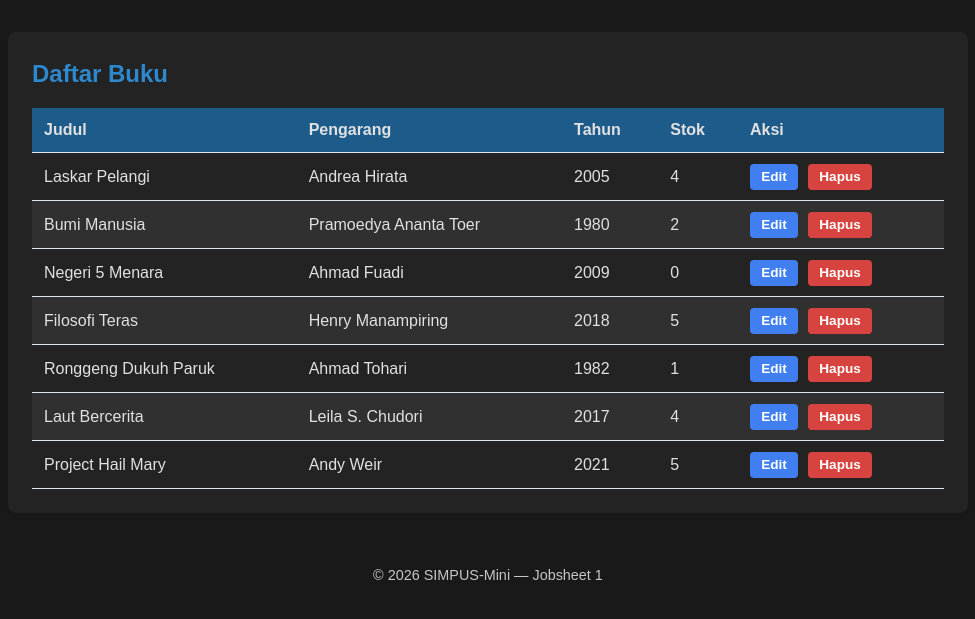
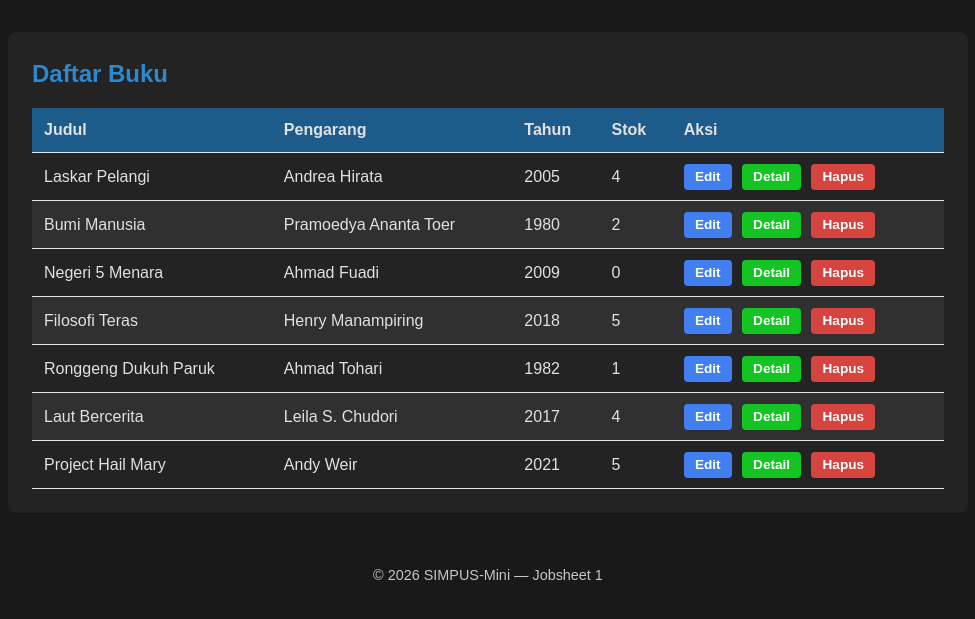
Before and after one commit to finnsz/Desain-dan-Pemrograman-Web, a PHP site: page /buku/list.html in a window 1280 px wide. Shown: the part 74-693 px from the top of the page, without its empty margins (152-1127 px from the left). Run offline with PHP 8.4, Linux system fonts and the light colour scheme.

Commit message:
update jawaban

```diff
--- a/simpus-mini/Jobsheet2/anggota/list.html
+++ b/simpus-mini/Jobsheet2/anggota/list.html
@@ -40,6 +40,7 @@
                         <td>0812xxxx</td>
                         <td>
                             <button type="button">Edit</button>
+                            <button type="button" class="btn-detail">Detail</button>
                             <button type="button">Hapus</button>
                         </td>
                     </tr>
@@ -50,6 +51,7 @@
                         <td>0813xxxx</td>
                         <td>
                             <button type="button">Edit</button>
+                            <button type="button" class="btn-detail">Detail</button>
                             <button type="button">Hapus</button>
                         </td>
                     </tr>
@@ -60,6 +62,7 @@
                         <td>0812xxxx</td>
                         <td>
                             <button type="button">Edit</button>
+                            <button type="button" class="btn-detail">Detail</button>
                             <button type="button">Hapus</button>
                         </td>
                     </tr>
--- a/simpus-mini/Jobsheet2/assets/css/style.css
+++ b/simpus-mini/Jobsheet2/assets/css/style.css
@@ -77,7 +77,7 @@ section h2 {
 /* ===== Kartu Statistik (CSS Grid) ===== */
 main section:nth-of-type(2) {
     display: grid;
-    grid-template-columns: repeat(1, 1fr);
+    grid-template-columns: repeat(4, fr);
     gap: 1rem;
 }
 
@@ -148,6 +148,12 @@ td button:last-of-type {
 
 }
 
+.btn-detail {
+    background-color: #14c423;
+    color: #fff;
+    font-weight: 700;
+}
+
 /* ===== Form ===== */
 form p {
     margin-bottom: 1rem;
--- a/simpus-mini/Jobsheet2/buku/list.html
+++ b/simpus-mini/Jobsheet2/buku/list.html
@@ -41,6 +41,7 @@
                         <td>4</td>
                         <td>
                             <button type="button">Edit</button>
+                            <button type="button" class="btn-detail">Detail</button>
                             <button type="button">Hapus</button>
                         </td>
                     </tr>
@@ -51,6 +52,7 @@
                         <td>2</td>
                         <td>
                             <button type="button">Edit</button>
+                            <button type="button" class="btn-detail">Detail</button>
                             <button type="button">Hapus</button>
                         </td>
                     </tr>
@@ -61,6 +63,7 @@
                         <td>0</td>
                         <td>
                             <button type="button">Edit</button>
+                            <button type="button" class="btn-detail">Detail</button>
                             <button type="button">Hapus</button>
                         </td>
                     </tr>
@@ -71,6 +74,7 @@
                         <td>5</td>
                         <td>
                             <button type="button">Edit</button>
+                            <button type="button" class="btn-detail">Detail</button>
                             <button type="button">Hapus</button>
                         </td>
                     </tr>
@@ -81,6 +85,7 @@
                         <td>1</td>
                         <td>
                             <button type="button">Edit</button>
+                            <button type="button" class="btn-detail">Detail</button>
                             <button type="button">Hapus</button>
                         </td>
                     </tr>
@@ -91,6 +96,7 @@
                         <td>4</td>
                         <td>
                             <button type="button">Edit</button>
+                            <button type="button" class="btn-detail">Detail</button>
                             <button type="button">Hapus</button>
                         </td>
                     </tr>
@@ -101,6 +107,7 @@
                         <td>5</td>
                         <td>
                             <button type="button">Edit</button>
+                            <button type="button" class="btn-detail">Detail</button>
                             <button type="button">Hapus</button>
                         </td>
                     </tr>
```
Also changed, not shown: simpus-mini/Jobsheet2/index.html (+7 -0 lines).
